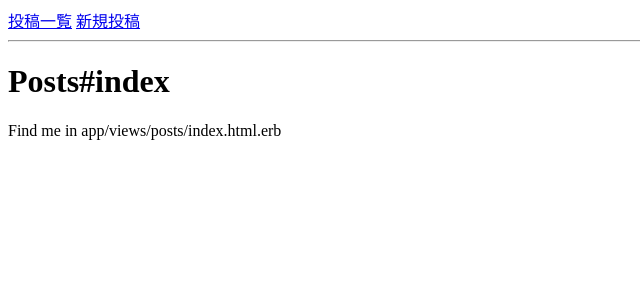
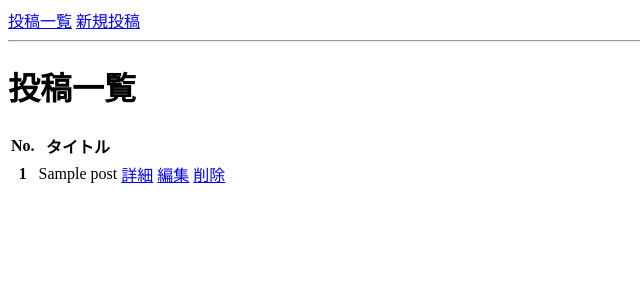
Before and after one commit to urayoshie/post_bootstrap_app2, a Rails app: page / in a window 1280 px wide. Shown: the top 300 px of the page, without its empty margins (0-640 px from the left). Run offline with Rails 7, Linux system fonts and the light colour scheme; tables that the repository leaves empty hold one stand-in row (values such as "Sample post").

Commit message:
一覧表示機能を実装

```diff
--- a/app/controllers/posts_controller.rb
+++ b/app/controllers/posts_controller.rb
@@ -1,5 +1,6 @@
 class PostsController < ApplicationController
   def index
+    @posts = Post.order(id: :asc)
   end
 
   def show
--- a/app/views/posts/index.html.erb
+++ b/app/views/posts/index.html.erb
@@ -1,2 +1,23 @@
-<h1>Posts#index</h1>
-<p>Find me in app/views/posts/index.html.erb</p>
+<h1>投稿一覧</h1>
+<table>
+  <thead>
+    <tr>
+      <th scope="col">No.</th>
+      <th scope="col">タイトル</th>
+      <th scope="col"></th>
+    </tr>
+  </thead>
+  <tbody>
+    <% @posts.each.with_index(1) do |post, i| %>
+      <tr>
+        <th scope="row"><%= i %></th>
+        <td><%= post.title %></td>
+        <td>
+          <%= link_to "詳細", post %>
+          <%= link_to "編集", edit_post_path(post) %>
+          <%= link_to "削除", post, method: :delete, data: { confirm: "削除しますか?" } %>
+        </td>
+      </tr>
+    <% end %>
+  </tbody>
+</table>
```
